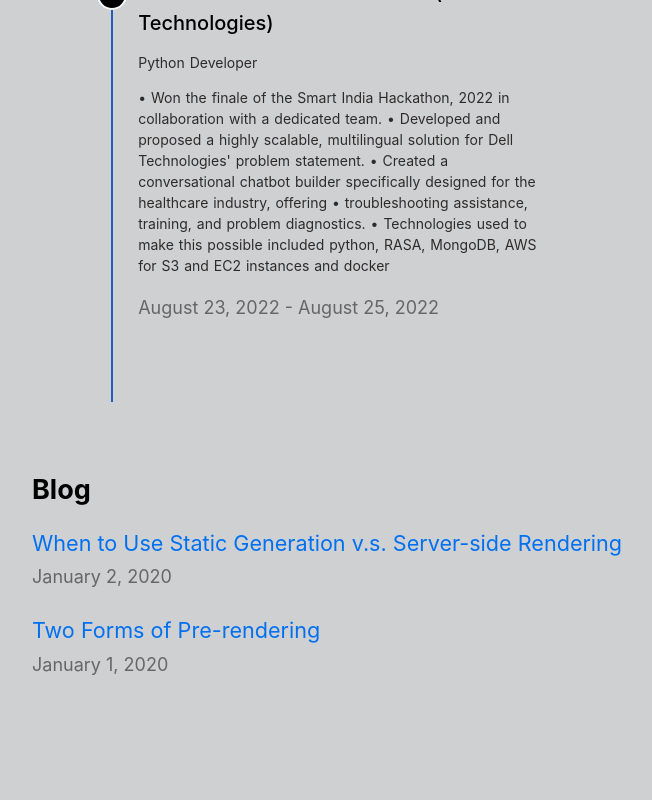
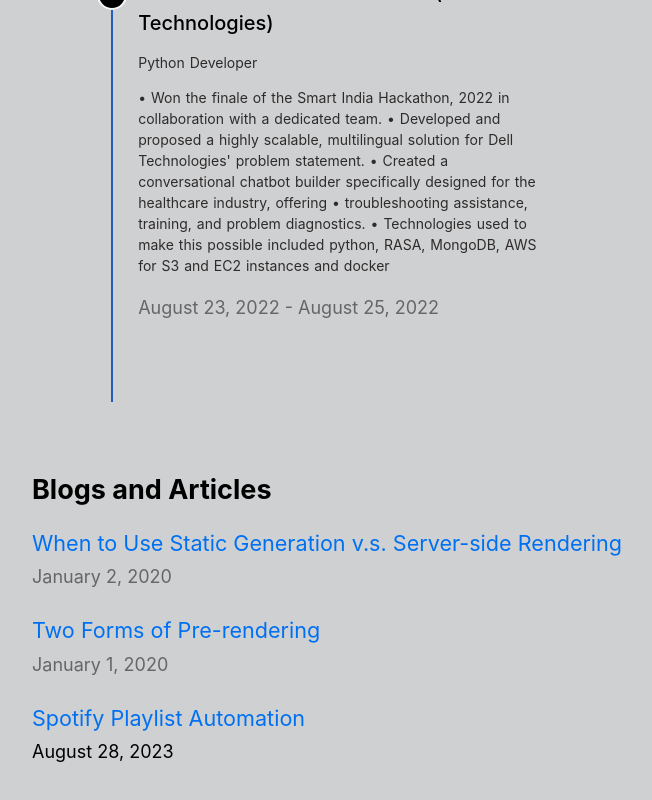
Before and after one commit to Aaronphilip2003/nextjs-blog, a Next.js app: page / in a window 1280 px wide. Shown: the part 1198-1998 px from the top of the page, without its empty margins (302-954 px from the left). Built offline with nearby package versions, Linux system fonts and the light colour scheme.

Commit message:
added spotify medium article

```diff
--- a/pages/index.js
+++ b/pages/index.js
@@ -58,7 +58,7 @@ export default function Home({ allPostsData, allInternshipsData }) {
         </div>
       </section>
       <section className={`${utilStyles.headingMd} ${utilStyles.padding1px}`}>
-        <h2 className={utilStyles.headingLg}>Blog</h2>
+        <h2 className={utilStyles.headingLg}>Blogs and Articles</h2>
         <ul className={utilStyles.list}>
         {allPostsData.map(({ id, date, title }) => (
             <li className={utilStyles.listItem} key={id}>
@@ -67,8 +67,14 @@ export default function Home({ allPostsData, allInternshipsData }) {
             <small className={utilStyles.lightText}>
               <Date dateString={date} />
             </small>
+            <br/>
           </li>
           ))}
+            <Link target='_blank' href={`https://medium.com/@aaronphilip2003/spotify-playlist-automation-ae1546120bd2`}>Spotify Playlist Automation</Link>
+            <br/>
+            <small>
+              <Date dateString="2023-08-28" />
+            </small>
         </ul>
       </section>
     </Layout>
```
